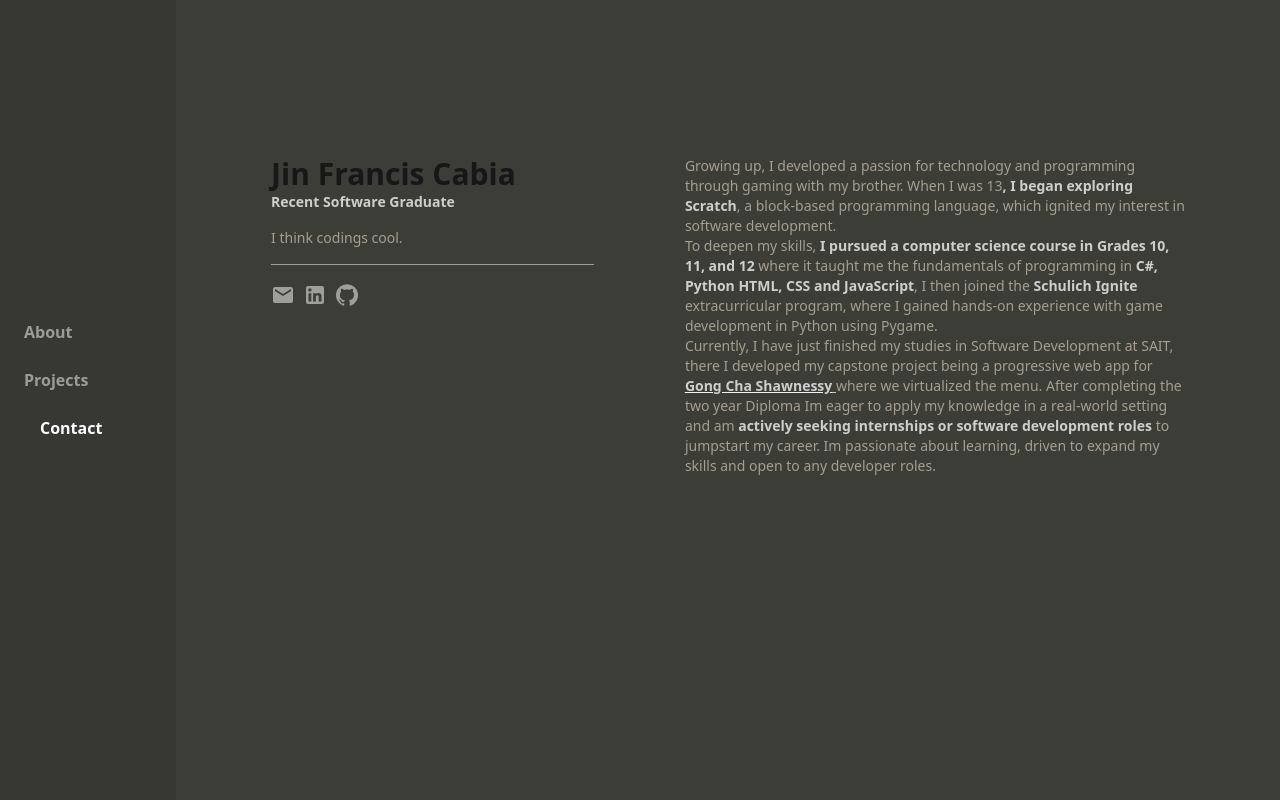
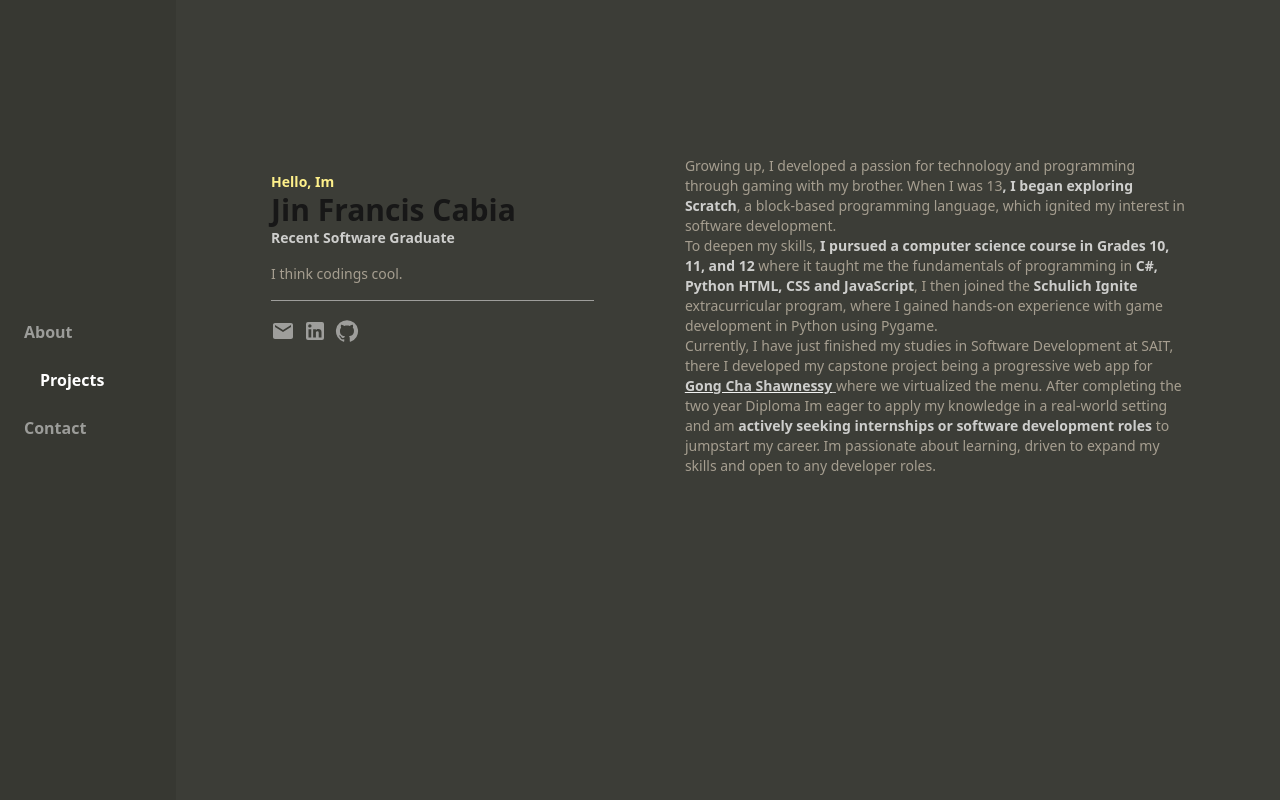
Before and after one commit to jincabia/portfolio, a Next.js app: page / in a window 1280 px wide. Shown: the top 800 px of the page. Built offline with nearby package versions, Linux system fonts and the light colour scheme.

Commit message:
Nav bar working and animations happen only once

```diff
--- a/src/app/globals.css
+++ b/src/app/globals.css
@@ -42,16 +42,27 @@ body {
   }
 }
 
+@keyframes slideDown {
+  0% {
+    opacity: 0;
+    transform: translateY(-20px); /* Slide down from above */
+  }
+  100% {
+    opacity: 1;
+    transform: translateY(0); /* Settle in normal position */
+  }
+}
+
+
+
 @layer utilities {
   .animate-slide-in {
-    animation: slideIn 0.4s forwards;
+    animation: slideIn 0.6s forwards;
   }
   .animate-breath {
     animation: breath 1s ease-out forwards;
-    animation-delay: 0.5s;
+    animation-delay: .9s;
   }
-}
-
   .fade-in {
     opacity: 1;
     transform: translateY(0);
@@ -62,3 +73,15 @@ body {
     opacity: 0;
     transform: translateY(20px); /* Offset for animation effect */
   }
+
+  .animate-slide-down {
+    animation: slideDown 0.5s ease-out forwards;
+  }
+
+  .delay-0 { animation-delay: 0s; }
+    .delay-1 { animation-delay: 0.1s; }
+    .delay-2 { animation-delay: 0.2s; }
+    .delay-3 { animation-delay: 0.3s; }
+    .delay-4 { animation-delay: 0.4s; }
+    .delay-5 { animation-delay: 0.5s; }
+}
--- a/src/app/page.js
+++ b/src/app/page.js
@@ -9,27 +9,39 @@ import { useInView } from 'react-intersection-observer';
 
 import Project from './components/project';
 
+
 import VerticalNavBar from "./components/navbar";
-import { scrollToTop } from 'react-scroll/modules/mixins/animate-scroll';
 
 
 export default function Home() {
 
 
-  const { ref: aboutRef, inView: aboutInView } = useInView();
+  const { ref: aboutRef, inView: aboutInView } = useInView({ triggerOnce: true });
 
-  const {ref:projectsRef, inView : projectIsVisable} = useInView({ triggerOnce: false });
+  const {ref:projectsRef, inView : projectIsVisable} = useInView({ triggerOnce: true });
 
-  const { ref: contactRef, inView: contactInView } = useInView({ triggerOnce: false });
+  const { ref: contactRef, inView: contactInView } = useInView({ triggerOnce: true });
+
+
+  // These are ones that dont have an animation
+  const { ref: aboutRefNO, inView: aboutInViewNO } = useInView();
+  const {ref:projectsRefNO, inView : projectIsVisableNO} = useInView();
+  const { ref: contactRefNO, inView: contactInViewNO } = useInView();
+
 
   const [activeSection, setActiveSection] = useState('about');
 
   useEffect(() => {
     console.log('prior active', {activeSection})
-    if (aboutInView) setActiveSection('about');
-    if (contactInView) setActiveSection('contact');
-    else if (projectIsVisable) setActiveSection('projects');
-  }, [aboutInView, projectIsVisable, contactInView]);
+    if (aboutInViewNO) setActiveSection('about');
+    // if (aboutInView) setActiveSection('about');
+    if (contactInViewNO) setActiveSection('contact');
+    // if (contactInView) setActiveSection('contact');
+     if (projectIsVisableNO) setActiveSection('projects');
+    // else if (projectIsVisableNO) setActiveSection('projects');
+  }, [aboutInViewNO, projectIsVisableNO, contactInViewNO]);
+
+  const intro = ['Hello,','Im']
 
 
 
@@ -64,6 +76,8 @@ export default function Home() {
     github:"https://github.com/jincabia/AI-Web-Scraper"
   }
 
+
+
 ]
 
   return (
@@ -73,10 +87,31 @@ export default function Home() {
 
 
     {/* About me + Intro */}
-    <div  className="md:flex md:justify-evenly pb-16 md:pt-16  " ref={aboutRef}>
+    <div  className="md:flex md:justify-evenly pb-16 md:pt-16  " ref={aboutRefNO}>
 
         {/* Intro  */}
-          <div className={`sm:w-full md:w-1/3 p-4 opacity-0 ${aboutInView ? 'translate-x-[-20px] animate-slide-in' : ''} `}>
+
+        <div
+        ref={aboutRef}
+
+          className={`  sm:w-full md:w-1/3 p-4 `}>
+
+          <p className={` font-bold text-yellow-200 text-sm md:pt-4 ${aboutInView ? '' : ''}
+          `}>
+              {intro.map((word, index) => (
+                <span
+                  key={index}
+                  className="inline-block animate-slide-down opacity-0"
+                  style={{ animationDelay: `${index * 0.3}s` }}
+                >
+                  {word}&nbsp; {/* Adding space between words */}
+                </span>
+              ))}
+          </p>
+
+          <div
+           style={{ animationDelay: `${.6}s` }}
+          className={` opacity-0 ${aboutInView ? 'translate-x-[-20px] animate-slide-in' : ''} `}>
             <h1 className="text-3xl font-bold   ">Jin Francis Cabia</h1>
             <p className="text-white/[.75] font-semibold text-sm " >Recent Software Graduate</p>
 
@@ -120,14 +155,17 @@ export default function Home() {
 
           </div>
 
+        </div>
+
         {/* About me */}
           <div className="
           w-full md:w-1/2 space-y-4 text-[#ECDFCC]/[.6] text-sm hover:scale-105 hover:bg-gray-500/[0.1]  p-4 rounded-md
           ease-in-out duration-300
 
-
           ">
-            <div className={`   ${aboutInView ? 'opacity-0 animate-breath' : ''}`}>
+            <div
+            style={{ animationDelay: `${1.3}s` }}
+            className={`  opacity-0 ${aboutInView ? ' animate-breath' : ''}`}>
 
               <p>
               Growing up, I developed a passion for technology and programming through gaming with my brother. When I was 13
@@ -169,16 +207,17 @@ export default function Home() {
 
 
       {/* Projects */}
-      <div id='projects' ref={projectsRef} className={`md:flex md:justify-evenly mb-96  mt-48  md:pt-16`}>
+      <div id='projects' ref={projectsRefNO} className={`md:flex md:justify-evenly mb-96  mt-48  md:pt-16`}>
 
-        <div className={`pl-4   md:w-1/3 opacity-0  ${projectIsVisable ? ' translate-x-[-20px] animate-slide-in ' : ''} `}>
+        <div
+        ref={projectsRef}
+        // style={{ animationDelay: `${0.2}s` }}
+        className={`pl-4   md:w-1/3 opacity-0  ${projectIsVisable ? ' translate-x-[-20px] animate-slide-in ' : ''} `}>
           <h1 className={`text-3xl font-bold  `}>Projects</h1>
 
           <p className="flex items-center text-[#ECDFCC]/60 text-sm ">
               Any feedback is appreciated!
-            </p>
-
-          {/* EMAIL BUTTON HERE */}
+          </p>
 
 
           <div className=' rounded-md  w-max '>
@@ -194,11 +233,14 @@ export default function Home() {
 
         </div>
 
-        <div className={`md:w-1/2 opacity-0 ${projectIsVisable  ? '  animate-breath ' : 'opacity-100'  }`} >
+        <div className={`md:w-1/2 `} >
           <ul className='space-y-4'>
             {projects.map((project,index)=>
             (
-              <li className='list-none ' key={index}>
+              <li className={`list-none  opacity-0 ${projectIsVisable  ? '  animate-breath ' : ''  }`} key={index}
+              style={{ animationDelay: `${1 * index + .5}s` }}
+
+              >
                 <Project
                 {...project}
                 />
@@ -211,9 +253,9 @@ export default function Home() {
 
       {/* Contact */}
 
-      <div id='contact' ref={contactRef} className="md:flex md:justify-evenly my-44  ">
+      <div id='contact' ref={contactRefNO} className="md:flex md:justify-evenly my-44  ">
 
-        <div className={`pl-4 opacity-0   md:w-1/3  ${contactInView ? ' translate-x-[-20px] animate-slide-in ' : ''} `}>
+        <div ref={contactRef} className={`pl-4 opacity-0   md:w-1/3  ${contactInView ? ' translate-x-[-20px] animate-slide-in ' : ''} `}>
           <h1 className="text-3xl font-bold">Contact</h1>
         </div>
 
```
Also changed, not shown: 1 other file (tests, documents, lock files or other folders). Lines whose indentation alone changed are shown as unchanged.
